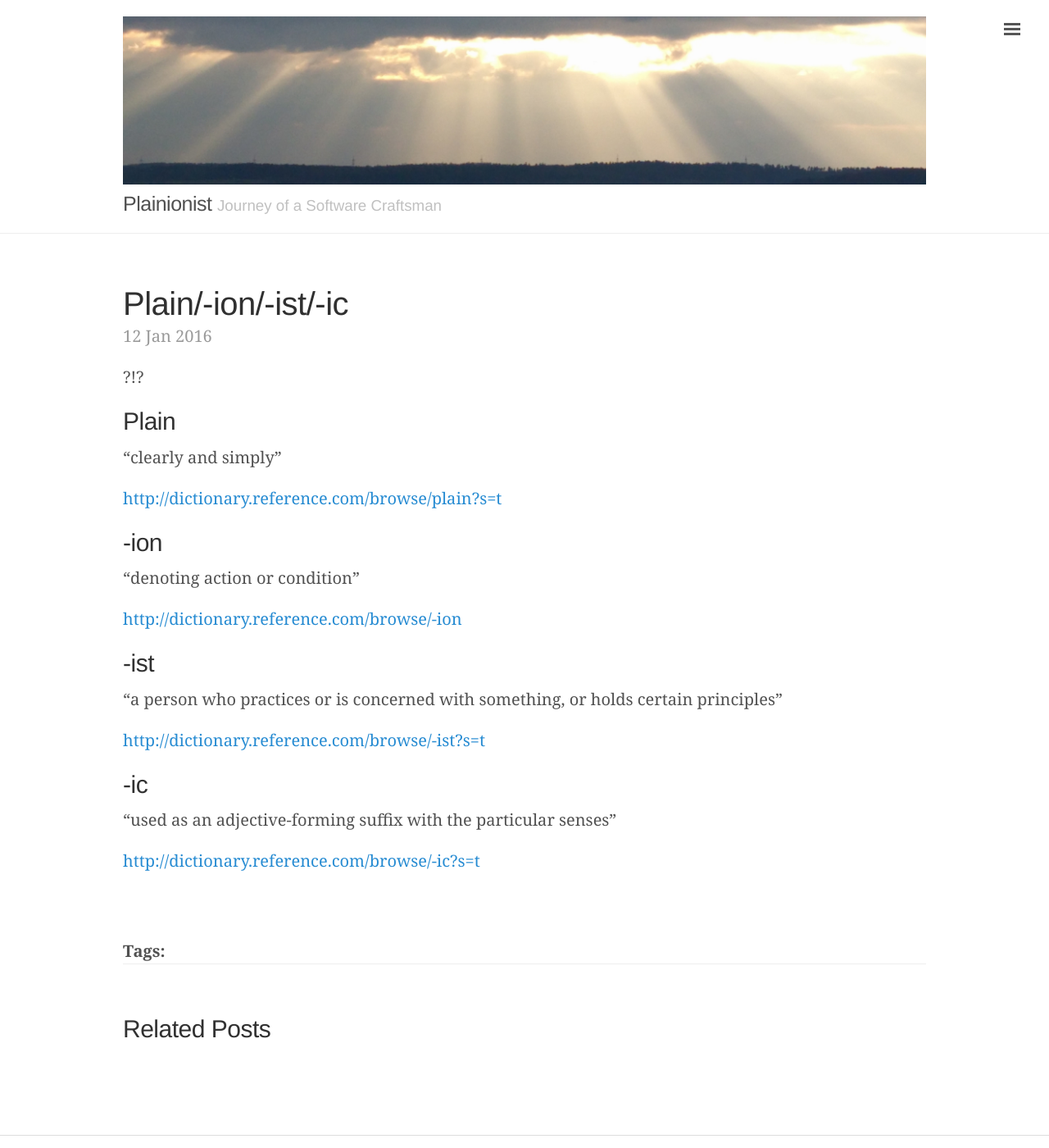
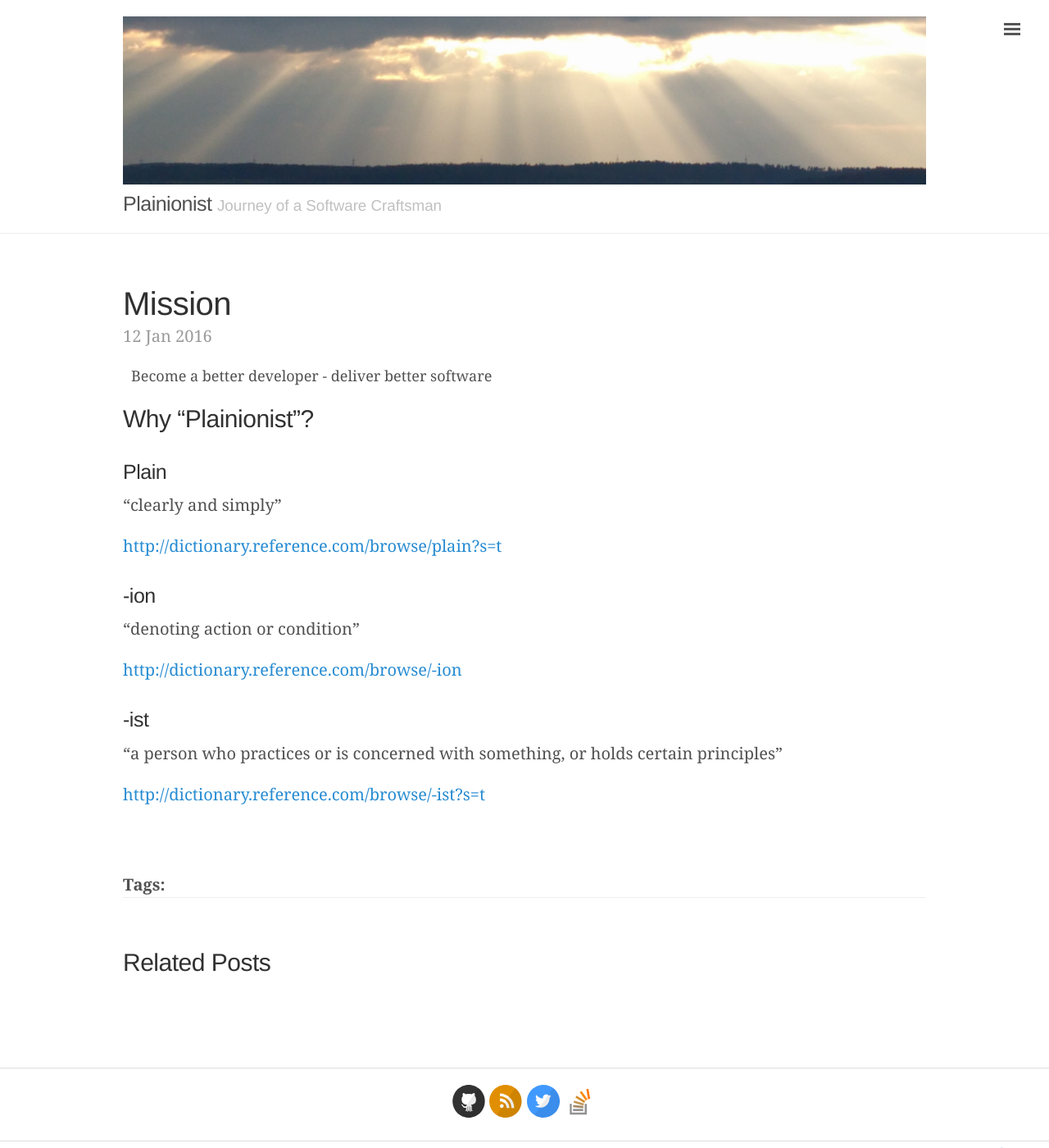
Before and after one commit to plainionist/plainionist.github.io, a Jekyll site: the page built from _posts/2016-01-12-Mission.md, in a window 1280 px wide and 1400 px high. Shown: the whole window at 82% size. Built offline with Jekyll 4.4.1, drawn with Linux system fonts in a browser that asks for light colours; comment, search, counter and statistics services are not loaded.

Commit message:
Mission improved

```diff
--- a/_includes/sidebar.html
+++ b/_includes/sidebar.html
@@ -3,15 +3,23 @@
 
 <div class="sidebar" id="sidebar">
     <div class="sidebar-item">
-        <p>{{ site.description }}</p>
+        <p>
+            <a href="{{ site.baseurl }}/Mission">Mission</a>
+        </p>
     </div>
 
     <nav class="sidebar-nav">
         <div class="sidebar-nav-item">
-            <label>Popular Posts</label><br />
-            <a href="{{ site.baseurl }}/Implementing-Clean-Architecture-Controller-Presenter/">Clean Architecture: Of controllers and presenters</a><br />
-            <a href="{{ site.baseurl }}/Implementing-Clean-Architecture-UseCases/">Clean Architecture: What is a use case?</a><br />
-            <a href="{{ site.baseurl }}/Blogging-with-Jekyll-Intro">Blogging with Jekyll</a><br />
+            <label>Popular Posts</label>
+            <p>
+                <a href="{{ site.baseurl }}/Implementing-Clean-Architecture-Controller-Presenter">Clean Architecture: Of controllers and presenters</a>
+            </p>
+            <p>
+                <a href="{{ site.baseurl }}/Implementing-Clean-Architecture-UseCases">Clean Architecture: What is a use case?</a>
+            </p>
+            <p>
+                <a href="{{ site.baseurl }}/Blogging-with-Jekyll-Intro">Blogging with Jekyll</a>
+            </p>
         </div>
 
         <div class="sidebar-nav-item">
--- a/_posts/2016-01-12-Welcome.md
+++ b/_posts/2016-01-12-Mission.md
@@ -1,31 +1,29 @@
 ---
 layout: post
-title: Plain/-ion/-ist/-ic
+title: Mission
 lint-nowarn: JL0004,JL0003
 ---
 
-?!?
+<p style="margin:10px;font-size:large;font-family:Georgia, serif">
+    Become a better developer - deliver better software
+</p>
 
-## Plain
+## Why "Plainionist"?
+
+### Plain
 
 "clearly and simply"
 
 <http://dictionary.reference.com/browse/plain?s=t>
 
-## -ion
+### -ion
 
 "denoting action or condition"
 
 <http://dictionary.reference.com/browse/-ion>
 
-## -ist
+### -ist
 
 "a person who practices or is concerned with something, or holds certain principles"
 
 <http://dictionary.reference.com/browse/-ist?s=t>
-
-## -ic
-
-"used as an adjective-forming suffix with the particular senses"
-
-<http://dictionary.reference.com/browse/-ic?s=t>
```
Also changed, not shown: 1 other file. Lines whose indentation alone changed are shown as unchanged.
